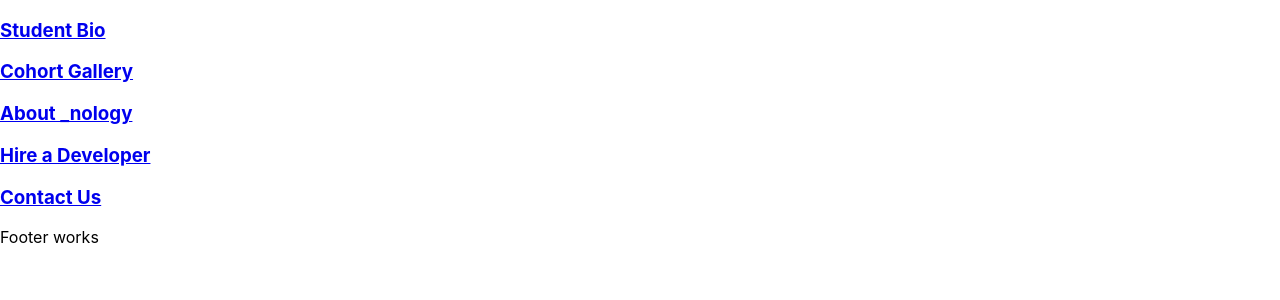
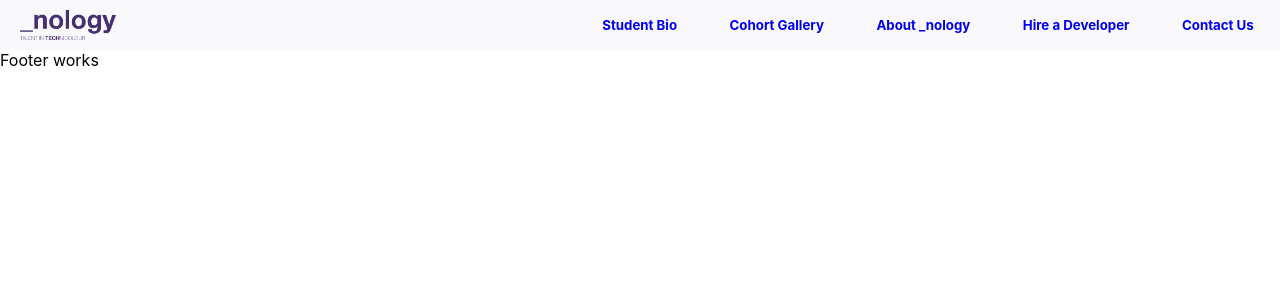
Before and after one commit to jakealistairwood/mariana-portfolio, a React (Create React App) app: page / in a window 1280 px wide. Shown: the top 300 px of the page. Built offline with nearby package versions, Linux system fonts and the light colour scheme.

Commit message:
assets folder added containing styles and images - navbar finished for desktop

```diff
--- a/public/index.html
+++ b/public/index.html
@@ -24,7 +24,7 @@
       work correctly both with client-side routing and a non-root public URL.
       Learn how to configure a non-root public URL by running `npm run build`.
     -->
-    <title>React App</title>
+    <title>Mariana Portfolio</title>
   </head>
   <body>
     <noscript>You need to enable JavaScript to run this app.</noscript>
--- /dev/null
+++ b/src/assets/styles/_resets.scss
@@ -0,0 +1,5 @@
+* {
+  margin: 0;
+  padding: 0;
+  box-sizing: border-box;
+}
--- a/src/components/NavBar/NavBar.jsx
+++ b/src/components/NavBar/NavBar.jsx
@@ -1,25 +1,31 @@
 import React from "react";
 import styles from "./NavBar.module.scss";
 import { Link } from "@reach/router";
+import logo from "../../assets/images/logo-1.png";
 
 const NavBar = () => {
   return (
     <nav className={styles.navbar}>
+      <div className={styles.logo_container}>
+        <img className={styles.logo} src={logo} alt="_nology logo" />
+      </div>
+      <div className={styles.nav_items}>
         <Link to="main">
-        <h3>Student Bio</h3>
+          <h5>Student Bio</h5>
         </Link>
         <Link to="gallery">
-        <h3>Cohort Gallery</h3>
+          <h5>Cohort Gallery</h5>
         </Link>
         <a href="https://nology.io/about-us/" target="__blank">
-        <h3>About _nology</h3>
+          <h5>About _nology</h5>
         </a>
         <a href="https://nology.io/companies-employers/hire-a-developer/" target="__blank">
-        <h3>Hire a Developer</h3>
+          <h5>Hire a Developer</h5>
         </a>
         <a href="https://nology.io/contact/" target="__blank">
-        <h3>Contact Us</h3>
+          <h5>Contact Us</h5>
         </a>
+      </div>
     </nav>
   );
 };
--- a/src/components/NavBar/NavBar.module.scss
+++ b/src/components/NavBar/NavBar.module.scss
@@ -0,0 +1,33 @@
+@import "../../assets/styles/variables";
+@import "../../assets/styles/resets";
+
+.navbar {
+  width: 100%;
+  height: 50px;
+  background-color: $light;
+  display: flex;
+  justify-content: space-between;
+  align-items: center;
+
+  .logo_container {
+    width: 30%;
+    height: 100%;
+
+    .logo {
+      width: 25%;
+      height: 60%;
+      margin: 10px 20px
+    }
+  }
+
+  .nav_items {
+    width: 55%;
+    display: flex;
+    justify-content: space-around;
+    align-items: center;
+
+    a {
+      text-decoration: none;
+    }
+  }
+}
```
Also changed, not shown: src/assets/images/logo-1.png (added), src/assets/images/logo-2.png (added), src/assets/styles/_variables.scss (renamed from src/_variables.scss), src/data/trainees/trainees.js (added). Lines whose indentation alone changed are shown as unchanged.
